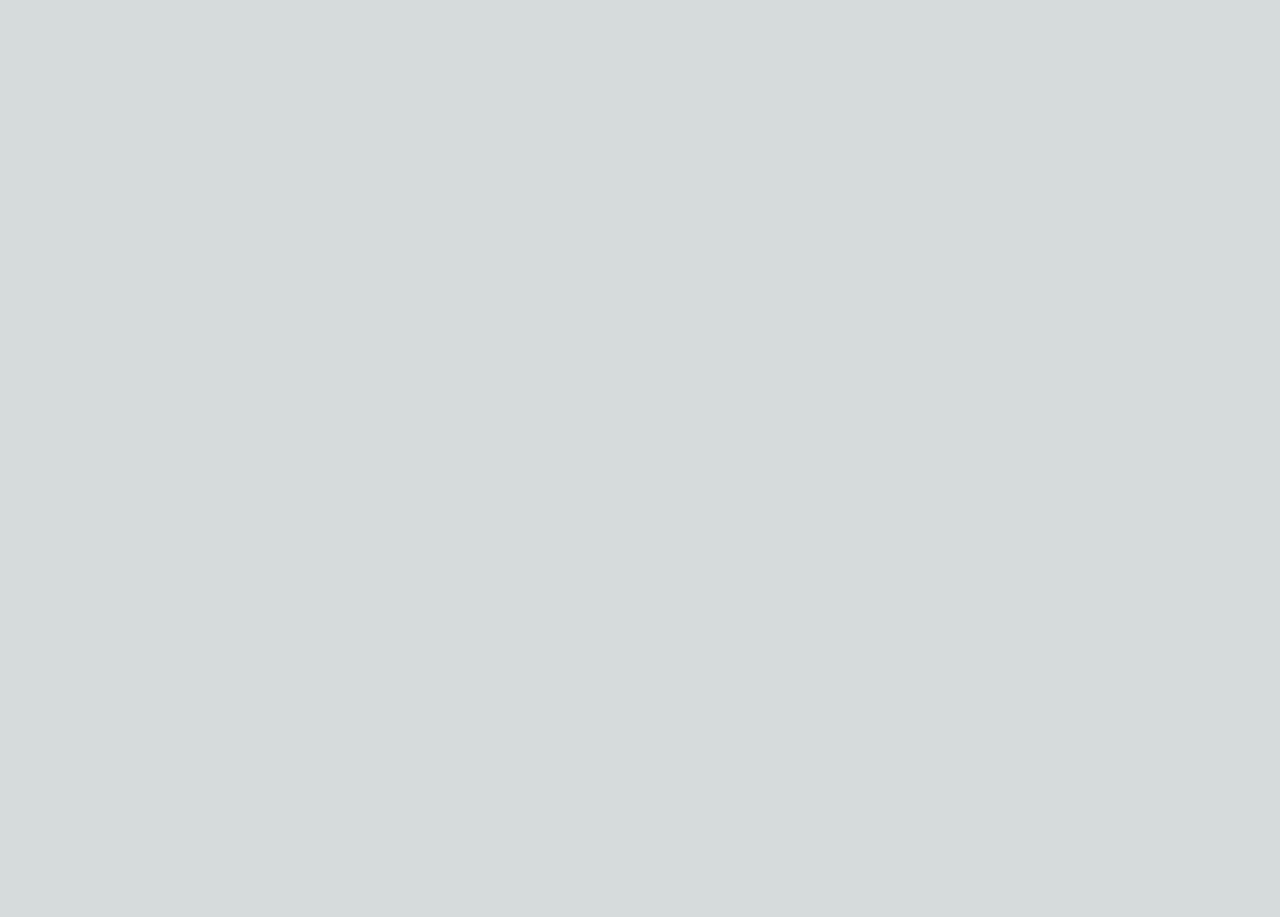
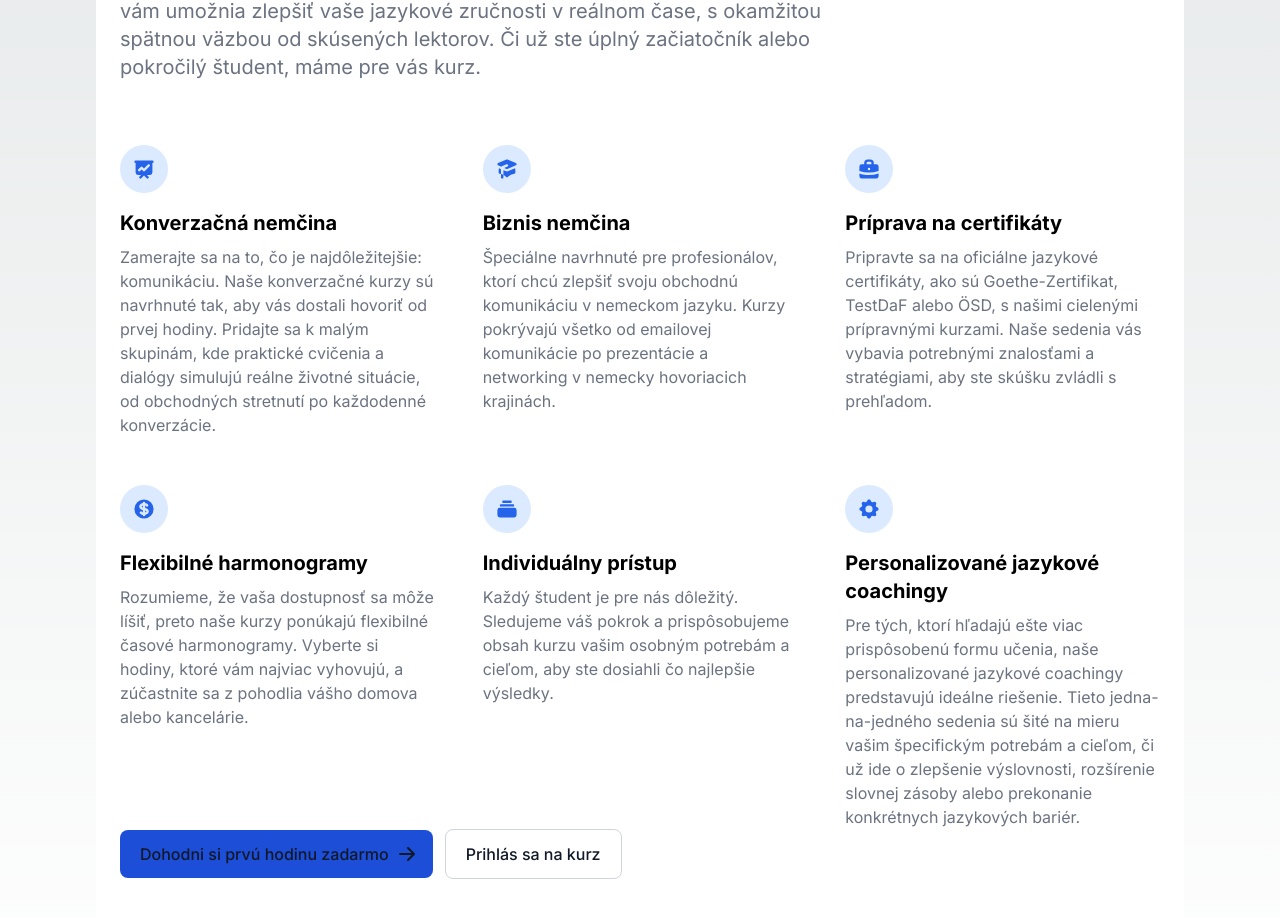
Before and after one commit to marosstudenic/nauc-sa-nemecky, a Next.js app: page / in a window 1280 px wide. Shown: the part 953-1870 px from the top of the page. Before the commit the page ends 860 px from the top, so only its background shows below. Built offline with nearby package versions, Linux system fonts and the light colour scheme.

Commit message:
add content

```diff
--- a/src/app/page.tsx
+++ b/src/app/page.tsx
@@ -7,12 +7,12 @@ export default function Home() {
         <div className="grid max-w-screen-xl px-4 py-8 mx-auto lg:gap-8 xl:gap-0 lg:py-16 lg:grid-cols-12">
           <div className="mr-auto place-self-center lg:col-span-7">
             <h1 className="max-w-2xl mb-4 text-4xl font-extrabold tracking-tight leading-none md:text-5xl xl:text-6xl dark:text-gray-900">Rozprávajte po nemecky plynule:  <br /> Vaše konverzačné kurzy cez Zoom</h1>
-            <p className="max-w-2xl mb-6 font-light text-gray-500 lg:mb-8 md:text-lg lg:text-xl dark:text-gray-400">Zlepšite svoju hovorenú nemčinu z pohodlia vášho domova. Interaktívne Zoom kurzy, ktoré vás priblížia k plynulosti. Hodiny si organizujete podla seba a svojho volného času.</p>
-            <a href="#" className="inline-flex items-center justify-center px-5 py-3 mr-3 text-base font-medium text-center text-white rounded-lg bg-primary-700 hover:bg-primary-800 focus:ring-4 focus:ring-primary-300 dark:focus:ring-primary-900">
+            <p className="max-w-2xl mb-6 font-light text-gray-500 lg:mb-8 md:text-lg lg:text-xl dark:text-gray-700">Zlepšite svoju hovorenú nemčinu z pohodlia vášho domova. Interaktívne Zoom kurzy, ktoré vás priblížia k plynulosti. Hodiny si organizujete podla seba a svojho volného času.</p>
+            <a href="#" className="inline-flex items-center justify-center px-5 py-3 mr-3 text-base font-medium text-center text-gray-900 rounded-lg bg-primary-700 hover:bg-primary-800 focus:ring-4 focus:ring-primary-300 dark:focus:ring-primary-900">
               Dohodni si prvú hodinu zadarmo
               <svg className="w-5 h-5 ml-2 -mr-1" fill="currentColor" viewBox="0 0 20 20" xmlns="http://www.w3.org/2000/svg"><path fill-rule="evenodd" d="M10.293 3.293a1 1 0 011.414 0l6 6a1 1 0 010 1.414l-6 6a1 1 0 01-1.414-1.414L14.586 11H3a1 1 0 110-2h11.586l-4.293-4.293a1 1 0 010-1.414z" clip-rule="evenodd"></path></svg>
             </a>
-            <a href="#" className="inline-flex items-center justify-center px-5 py-3 text-base font-medium text-center text-gray-900 border border-gray-300 rounded-lg hover:bg-gray-100 focus:ring-4 focus:ring-gray-100 hover:text-white dark:border-gray-700 dark:hover:bg-gray-700 dark:focus:ring-gray-800">
+            <a href="#" className="inline-flex items-center justify-center px-5 py-3 text-base font-medium text-center text-gray-900 border border-gray-300 rounded-lg hover:bg-gray-100 focus:ring-4 focus:ring-gray-100 hover:text-gray-900 dark:border-gray-700 dark:hover:bg-gray-700 dark:focus:ring-gray-800">
               Prihlás sa na kurz
             </a>
           </div>
@@ -21,6 +21,69 @@ export default function Home() {
           </div>
         </div>
       </section>
+
+
+      <section className="bg-white">
+        <div className="py-8 px-4 mx-auto max-w-screen-xl sm:py-16 lg:px-6">
+          <div className="max-w-screen-md mb-8 lg:mb-16">
+            <h2 className="mb-4 text-4xl tracking-tight font-extrabold text-gray-900 dark:text-gray-900">Ovládnite nemecký jazyk s našimi Zoom kurzami
+            </h2>
+            <p className="text-gray-500 sm:text-xl dark:text-gray-700">Naše kurzy nemeckého jazyka cez Zoom sú navrhnuté tak, aby vás ponorili priamo do jazyka a kultúry bez toho, aby ste museli opustiť pohodlie svojho domova. S hlavným zameraním na hovorenú nemčinu, naše interaktívne sedenia vám umožnia zlepšiť vaše jazykové zručnosti v reálnom čase, s okamžitou spätnou väzbou od skúsených lektorov. Či už ste úplný začiatočník alebo pokročilý študent, máme pre vás kurz.</p>
+          </div>
+          <div className="space-y-8 md:grid md:grid-cols-2 lg:grid-cols-3 md:gap-12 md:space-y-0">
+            <div>
+              <div className="flex justify-center items-center mb-4 w-10 h-10 rounded-full bg-primary-100 lg:h-12 lg:w-12 dark:bg-primary-900">
+                <svg className="w-5 h-5 text-primary-600 lg:w-6 lg:h-6 dark:text-primary-300" fill="currentColor" viewBox="0 0 20 20" xmlns="http://www.w3.org/2000/svg"><path fill-rule="evenodd" d="M3 3a1 1 0 000 2v8a2 2 0 002 2h2.586l-1.293 1.293a1 1 0 101.414 1.414L10 15.414l2.293 2.293a1 1 0 001.414-1.414L12.414 15H15a2 2 0 002-2V5a1 1 0 100-2H3zm11.707 4.707a1 1 0 00-1.414-1.414L10 9.586 8.707 8.293a1 1 0 00-1.414 0l-2 2a1 1 0 101.414 1.414L8 10.414l1.293 1.293a1 1 0 001.414 0l4-4z" clip-rule="evenodd"></path></svg>
+              </div>
+              <h3 className="mb-2 text-xl font-bold dark:text-gray-900">Konverzačná nemčina</h3>
+              <p className="text-gray-500 dark:text-gray-700">Zamerajte sa na to, čo je najdôležitejšie: komunikáciu. Naše konverzačné kurzy sú navrhnuté tak, aby vás dostali hovoriť od prvej hodiny. Pridajte sa k malým skupinám, kde praktické cvičenia a dialógy simulujú reálne životné situácie, od obchodných stretnutí po každodenné konverzácie.</p>
+            </div>
+            <div>
+              <div className="flex justify-center items-center mb-4 w-10 h-10 rounded-full bg-primary-100 lg:h-12 lg:w-12 dark:bg-primary-900">
+                <svg className="w-5 h-5 text-primary-600 lg:w-6 lg:h-6 dark:text-primary-300" fill="currentColor" viewBox="0 0 20 20" xmlns="http://www.w3.org/2000/svg"><path d="M10.394 2.08a1 1 0 00-.788 0l-7 3a1 1 0 000 1.84L5.25 8.051a.999.999 0 01.356-.257l4-1.714a1 1 0 11.788 1.838L7.667 9.088l1.94.831a1 1 0 00.787 0l7-3a1 1 0 000-1.838l-7-3zM3.31 9.397L5 10.12v4.102a8.969 8.969 0 00-1.05-.174 1 1 0 01-.89-.89 11.115 11.115 0 01.25-3.762zM9.3 16.573A9.026 9.026 0 007 14.935v-3.957l1.818.78a3 3 0 002.364 0l5.508-2.361a11.026 11.026 0 01.25 3.762 1 1 0 01-.89.89 8.968 8.968 0 00-5.35 2.524 1 1 0 01-1.4 0zM6 18a1 1 0 001-1v-2.065a8.935 8.935 0 00-2-.712V17a1 1 0 001 1z"></path></svg>
+              </div>
+              <h3 className="mb-2 text-xl font-bold dark:text-gray-900">Biznis nemčina</h3>
+              <p className="text-gray-500 dark:text-gray-700">Špeciálne navrhnuté pre profesionálov, ktorí chcú zlepšiť svoju obchodnú komunikáciu v nemeckom jazyku. Kurzy pokrývajú všetko od emailovej komunikácie po prezentácie a networking v nemecky hovoriacich krajinách.</p>
+            </div>
+            <div>
+              <div className="flex justify-center items-center mb-4 w-10 h-10 rounded-full bg-primary-100 lg:h-12 lg:w-12 dark:bg-primary-900">
+                <svg className="w-5 h-5 text-primary-600 lg:w-6 lg:h-6 dark:text-primary-300" fill="currentColor" viewBox="0 0 20 20" xmlns="http://www.w3.org/2000/svg"><path fill-rule="evenodd" d="M6 6V5a3 3 0 013-3h2a3 3 0 013 3v1h2a2 2 0 012 2v3.57A22.952 22.952 0 0110 13a22.95 22.95 0 01-8-1.43V8a2 2 0 012-2h2zm2-1a1 1 0 011-1h2a1 1 0 011 1v1H8V5zm1 5a1 1 0 011-1h.01a1 1 0 110 2H10a1 1 0 01-1-1z" clip-rule="evenodd"></path><path d="M2 13.692V16a2 2 0 002 2h12a2 2 0 002-2v-2.308A24.974 24.974 0 0110 15c-2.796 0-5.487-.46-8-1.308z"></path></svg>
+              </div>
+              <h3 className="mb-2 text-xl font-bold dark:text-gray-900">Príprava na certifikáty</h3>
+              <p className="text-gray-500 dark:text-gray-700">Pripravte sa na oficiálne jazykové certifikáty, ako sú Goethe-Zertifikat, TestDaF alebo ÖSD, s našimi cielenými prípravnými kurzami. Naše sedenia vás vybavia potrebnými znalosťami a stratégiami, aby ste skúšku zvládli s prehľadom.</p>
+            </div>
+            <div>
+              <div className="flex justify-center items-center mb-4 w-10 h-10 rounded-full bg-primary-100 lg:h-12 lg:w-12 dark:bg-primary-900">
+                <svg className="w-5 h-5 text-primary-600 lg:w-6 lg:h-6 dark:text-primary-300" fill="currentColor" viewBox="0 0 20 20" xmlns="http://www.w3.org/2000/svg"><path d="M8.433 7.418c.155-.103.346-.196.567-.267v1.698a2.305 2.305 0 01-.567-.267C8.07 8.34 8 8.114 8 8c0-.114.07-.34.433-.582zM11 12.849v-1.698c.22.071.412.164.567.267.364.243.433.468.433.582 0 .114-.07.34-.433.582a2.305 2.305 0 01-.567.267z"></path><path fill-rule="evenodd" d="M10 18a8 8 0 100-16 8 8 0 000 16zm1-13a1 1 0 10-2 0v.092a4.535 4.535 0 00-1.676.662C6.602 6.234 6 7.009 6 8c0 .99.602 1.765 1.324 2.246.48.32 1.054.545 1.676.662v1.941c-.391-.127-.68-.317-.843-.504a1 1 0 10-1.51 1.31c.562.649 1.413 1.076 2.353 1.253V15a1 1 0 102 0v-.092a4.535 4.535 0 001.676-.662C13.398 13.766 14 12.991 14 12c0-.99-.602-1.765-1.324-2.246A4.535 4.535 0 0011 9.092V7.151c.391.127.68.317.843.504a1 1 0 101.511-1.31c-.563-.649-1.413-1.076-2.354-1.253V5z" clip-rule="evenodd"></path></svg>
+              </div>
+              <h3 className="mb-2 text-xl font-bold dark:text-gray-900">Flexibilné harmonogramy</h3>
+              <p className="text-gray-500 dark:text-gray-700">Rozumieme, že vaša dostupnosť sa môže líšiť, preto naše kurzy ponúkajú flexibilné časové harmonogramy. Vyberte si hodiny, ktoré vám najviac vyhovujú, a zúčastnite sa z pohodlia vášho domova alebo kancelárie.</p>
+            </div>
+            <div>
+              <div className="flex justify-center items-center mb-4 w-10 h-10 rounded-full bg-primary-100 lg:h-12 lg:w-12 dark:bg-primary-900">
+                <svg className="w-5 h-5 text-primary-600 lg:w-6 lg:h-6 dark:text-primary-300" fill="currentColor" viewBox="0 0 20 20" xmlns="http://www.w3.org/2000/svg"><path d="M7 3a1 1 0 000 2h6a1 1 0 100-2H7zM4 7a1 1 0 011-1h10a1 1 0 110 2H5a1 1 0 01-1-1zM2 11a2 2 0 012-2h12a2 2 0 012 2v4a2 2 0 01-2 2H4a2 2 0 01-2-2v-4z"></path></svg>
+              </div>
+              <h3 className="mb-2 text-xl font-bold dark:text-gray-900">Individuálny prístup</h3>
+              <p className="text-gray-500 dark:text-gray-700">Každý študent je pre nás dôležitý. Sledujeme váš pokrok a prispôsobujeme obsah kurzu vašim osobným potrebám a cieľom, aby ste dosiahli čo najlepšie výsledky.</p>
+            </div>
+            <div>
+              <div className="flex justify-center items-center mb-4 w-10 h-10 rounded-full bg-primary-100 lg:h-12 lg:w-12 dark:bg-primary-900">
+                <svg className="w-5 h-5 text-primary-600 lg:w-6 lg:h-6 dark:text-primary-300" fill="currentColor" viewBox="0 0 20 20" xmlns="http://www.w3.org/2000/svg"><path fill-rule="evenodd" d="M11.49 3.17c-.38-1.56-2.6-1.56-2.98 0a1.532 1.532 0 01-2.286.948c-1.372-.836-2.942.734-2.106 2.106.54.886.061 2.042-.947 2.287-1.561.379-1.561 2.6 0 2.978a1.532 1.532 0 01.947 2.287c-.836 1.372.734 2.942 2.106 2.106a1.532 1.532 0 012.287.947c.379 1.561 2.6 1.561 2.978 0a1.533 1.533 0 012.287-.947c1.372.836 2.942-.734 2.106-2.106a1.533 1.533 0 01.947-2.287c1.561-.379 1.561-2.6 0-2.978a1.532 1.532 0 01-.947-2.287c.836-1.372-.734-2.942-2.106-2.106a1.532 1.532 0 01-2.287-.947zM10 13a3 3 0 100-6 3 3 0 000 6z" clip-rule="evenodd"></path></svg>
+              </div>
+              <h3 className="mb-2 text-xl font-bold dark:text-gray-900">Personalizované jazykové coachingy</h3>
+              <p className="text-gray-500 dark:text-gray-700">Pre tých, ktorí hľadajú ešte viac prispôsobenú formu učenia, naše personalizované jazykové coachingy predstavujú ideálne riešenie. Tieto jedna-na-jedného sedenia sú šité na mieru vašim špecifickým potrebám a cieľom, či už ide o zlepšenie výslovnosti, rozšírenie slovnej zásoby alebo prekonanie konkrétnych jazykových bariér. </p>
+            </div>
+          </div>
+
+          <a href="#" className="inline-flex items-center justify-center px-5 py-3 mr-3 text-base font-medium text-center text-gray-900 rounded-lg bg-primary-700 hover:bg-primary-800 focus:ring-4 focus:ring-primary-300 dark:focus:ring-primary-900">
+            Dohodni si prvú hodinu zadarmo
+            <svg className="w-5 h-5 ml-2 -mr-1" fill="currentColor" viewBox="0 0 20 20" xmlns="http://www.w3.org/2000/svg"><path fill-rule="evenodd" d="M10.293 3.293a1 1 0 011.414 0l6 6a1 1 0 010 1.414l-6 6a1 1 0 01-1.414-1.414L14.586 11H3a1 1 0 110-2h11.586l-4.293-4.293a1 1 0 010-1.414z" clip-rule="evenodd"></path></svg>
+          </a>
+          <a href="#" className="inline-flex items-center justify-center px-5 py-3 text-base font-medium text-center text-gray-900 border border-gray-300 rounded-lg hover:bg-gray-100 focus:ring-4 focus:ring-gray-100 hover:text-gray-900 dark:border-gray-700 dark:hover:bg-gray-700 dark:focus:ring-gray-800">
+            Prihlás sa na kurz
+          </a>
+        </div>
+      </section>
     </main >
   );
 }
```
